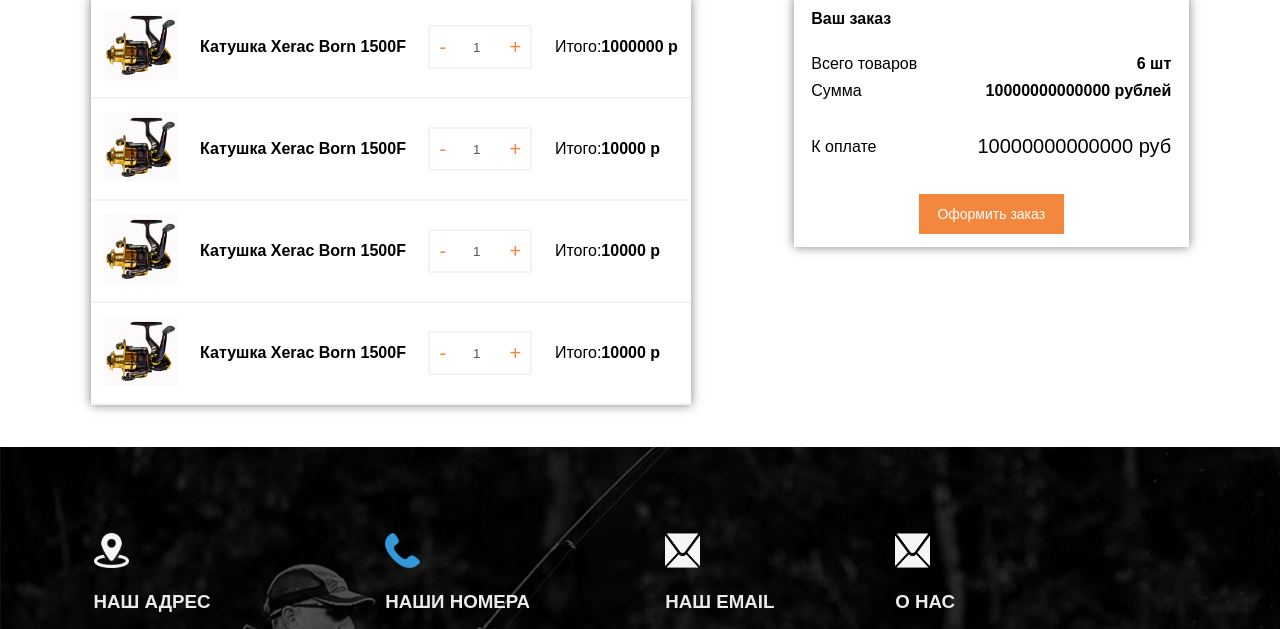
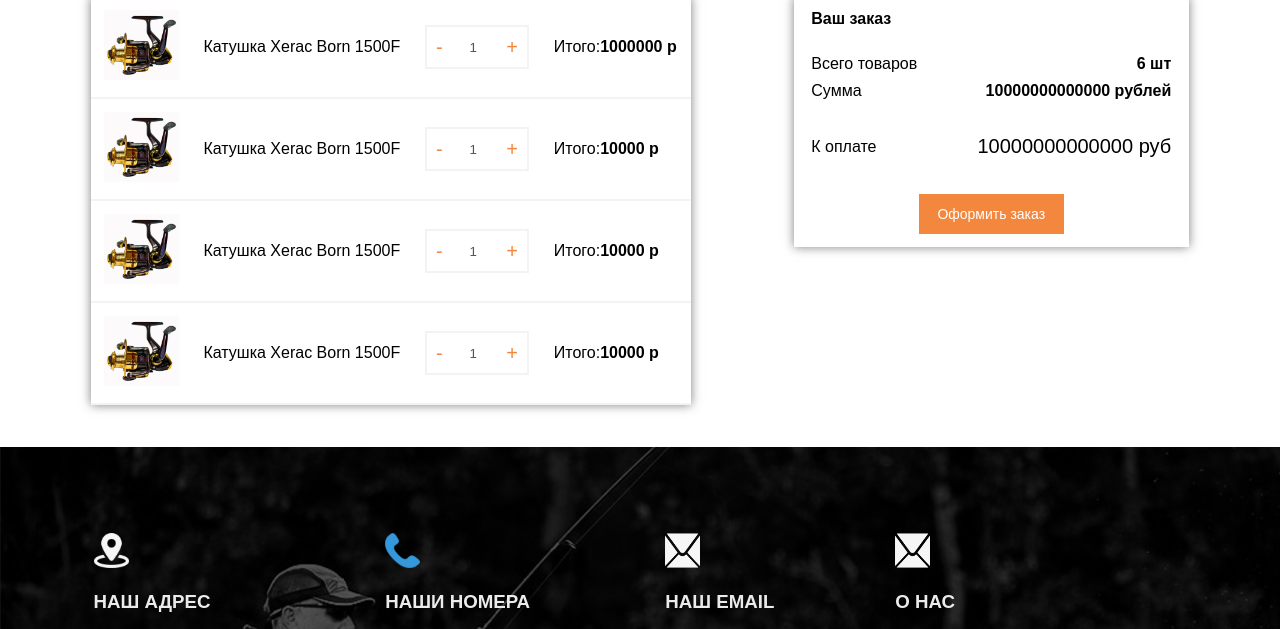
Before and after one commit to WiRight/wiright.github.io, a website built with webpack: page product.html in a window 1280 px wide. Shown: the part 156-785 px from the top of the page. Built offline with nearby package versions, Linux system fonts and the light colour scheme.

Commit message:
Удалиени жирности с названия товара

```diff
--- a/assets/css/product.css
+++ b/assets/css/product.css
@@ -12,13 +12,13 @@
 
 .ordering-product {
   width: 600px;
-  box-shadow: 0 0 10px rgba(0,0,0,0.5);
+  box-shadow: 0 0 10px rgba(0, 0, 0, 0.5);
 }
 
 .ordering {
   width: 395px;
   height: 250px;
-  box-shadow: 0 0 10px rgba(0,0,0,0.5);
+  box-shadow: 0 0 10px rgba(0, 0, 0, 0.5);
   display: flex;
   flex-direction: column;
   justify-content: space-around;
@@ -32,13 +32,9 @@
   height: 100px;
 }
 
-.product-img img{
+.product-img img {
   width: 75px;
   height: 70px;
-}
-
-.name-product {
-  font-weight: bold;
 }
 
 .total-product {
```
Also changed, not shown: product.html (indentation only).
